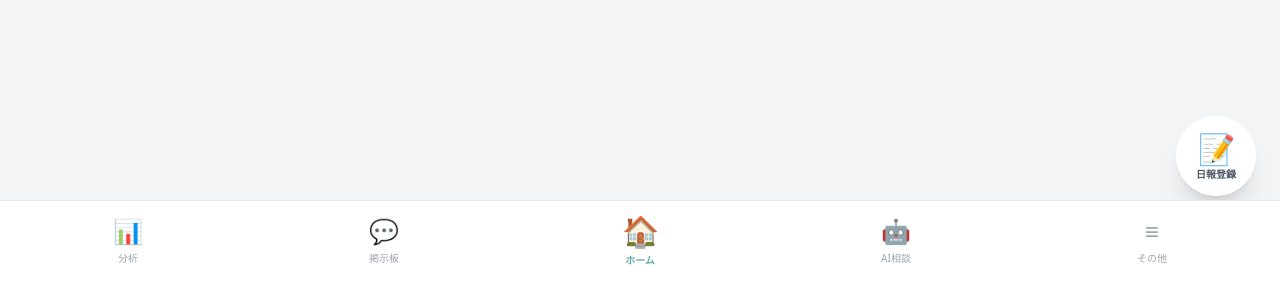
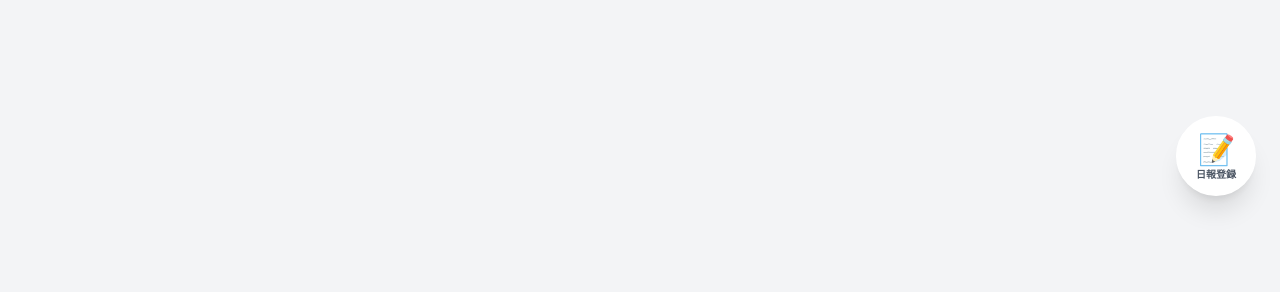
Before and after one commit to StericottoAlpha/C3, a Django app: page / in a window 1280 px wide. Shown: the part 508-800 px from the top of the page. Run offline with Django 5.2, Linux system fonts and the light colour scheme; the visitor is signed in with stand-in values (Sample User, id 1); some libraries are stand-ins or nearby versions.

Commit message:
[delete]bottom navigation

```diff
--- a/common/templates/common/index.html
+++ b/common/templates/common/index.html
@@ -55,23 +55,5 @@
         <span class="text-[10px] font-bold text-gray-600">日報登録</span>
     </a>
 
-    <nav class="fixed bottom-0 left-0 right-0 bg-white border-t border-gray-200 flex justify-around items-center py-3 pb-6 z-30 text-gray-400">
-        <a href="#" class="flex flex-col items-center gap-1 w-1/5">
-            <span class="text-2xl">📊</span><span class="text-[10px]">分析</span>
-        </a>
-        <a href="#" class="flex flex-col items-center gap-1 w-1/5">
-            <span class="text-2xl">💬</span><span class="text-[10px]">掲示板</span>
-        </a>
-        <a href="#" class="flex flex-col items-center gap-1 w-1/5 text-teal-600">
-            <span class="text-3xl">🏠</span><span class="text-[10px] font-bold">ホーム</span>
-        </a>
-        <a href="#" class="flex flex-col items-center gap-1 w-1/5">
-            <span class="text-2xl">🤖</span><span class="text-[10px]">AI相談</span>
-        </a>
-        <a href="#" class="flex flex-col items-center gap-1 w-1/5">
-            <span class="text-2xl">≡</span><span class="text-[10px]">その他</span>
-        </a>
-    </nav>
-
-</body>
+    </body>
 </html>
```
